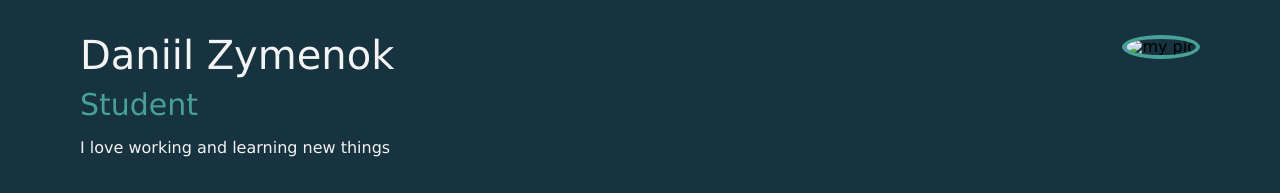
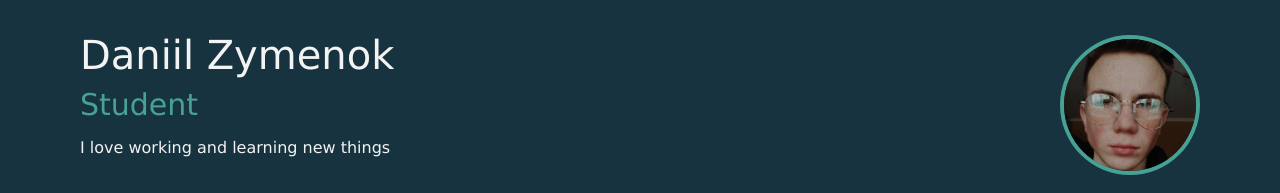
Before and after one commit to Zimenokk/webuniv, a website: page practise 8/index.html in a window 1280 px wide. Shown: the top 193 px of the page. Drawn offline with nearby package versions, Linux system fonts and the light colour scheme; files whose address does not match are found by name.

Commit message:
Залил1222822

```diff
--- a/practise 8/index.html
+++ b/practise 8/index.html
@@ -19,7 +19,7 @@ and open the template in the editor.
     <div class="first">
 
         <h1 id="trigger" class="name">Daniil Zymenok</h1>
-        <img id="avatar" class="photo" src="квадрат.jpg" alt="my pic" />
+        <img id="avatar" class="photo" src="img/квадрат.jpg" alt="my pic" />
         <h2 class="Stud">Student</h2>
         <p class="intro">I love working and learning new things</p>
     </div>
```
